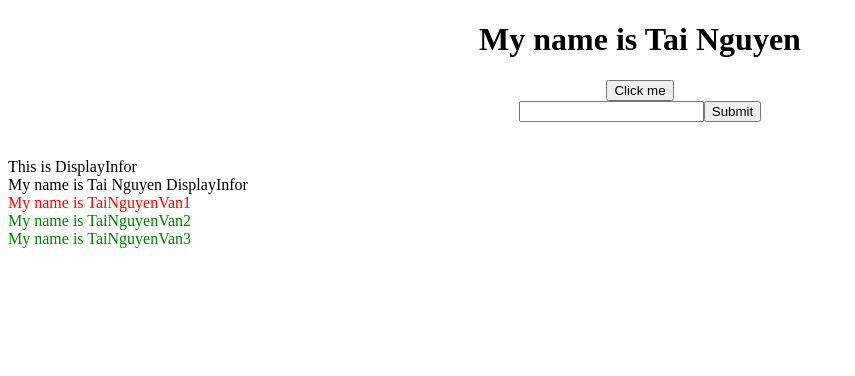
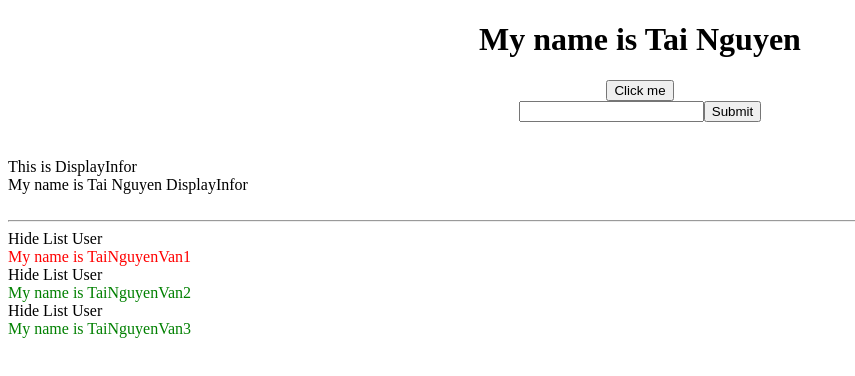
Before and after one commit to tobinguyenx/HideListUser, a React (Create React App) app: page / in a window 1280 px wide. Shown: the top 376 px of the page, without its empty margins (0-855 px from the left). Built offline with nearby package versions, Linux system fonts and the light colour scheme.

Commit message:
toogle showhide list user

```diff
--- a/src/components/DisplayInfor.js
+++ b/src/components/DisplayInfor.js
@@ -1,18 +1,46 @@
 import React from "react";
 
 class DisplayInfor extends React.Component {
+  handleShowHide = () => {
+    this.setState({
+      isShowListUser: !this.state.isShowListUser,
+    });
+  };
+  state = {
+    isShowListUser: true,
+  };
   render() {
     console.log(this.props);
     const { listUsers } = this.props;
+
     return (
       <div>
         This is DisplayInfor
         <div>
           My name is Tai Nguyen DisplayInfor
+          <br />
+          <br />
+          <hr />
           {listUsers.map((user) => {
             return (
-              <div key={user.id} className={+user.age > 18 ? "green" : "red"}>
-                My name is {user.name}
+              <div>
+                <div>
+                  <span
+                    onClick={() => {
+                      this.handleShowHide();
+                    }}
+                  >
+                    Hide List User
+                  </span>
+                </div>
+                {this.state.isShowListUser && (
+                  <div
+                    key={user.id}
+                    className={+user.age > 18 ? "green" : "red"}
+                  >
+                    My name is {user.name}
+                  </div>
+                )}
               </div>
             );
           })}
```
